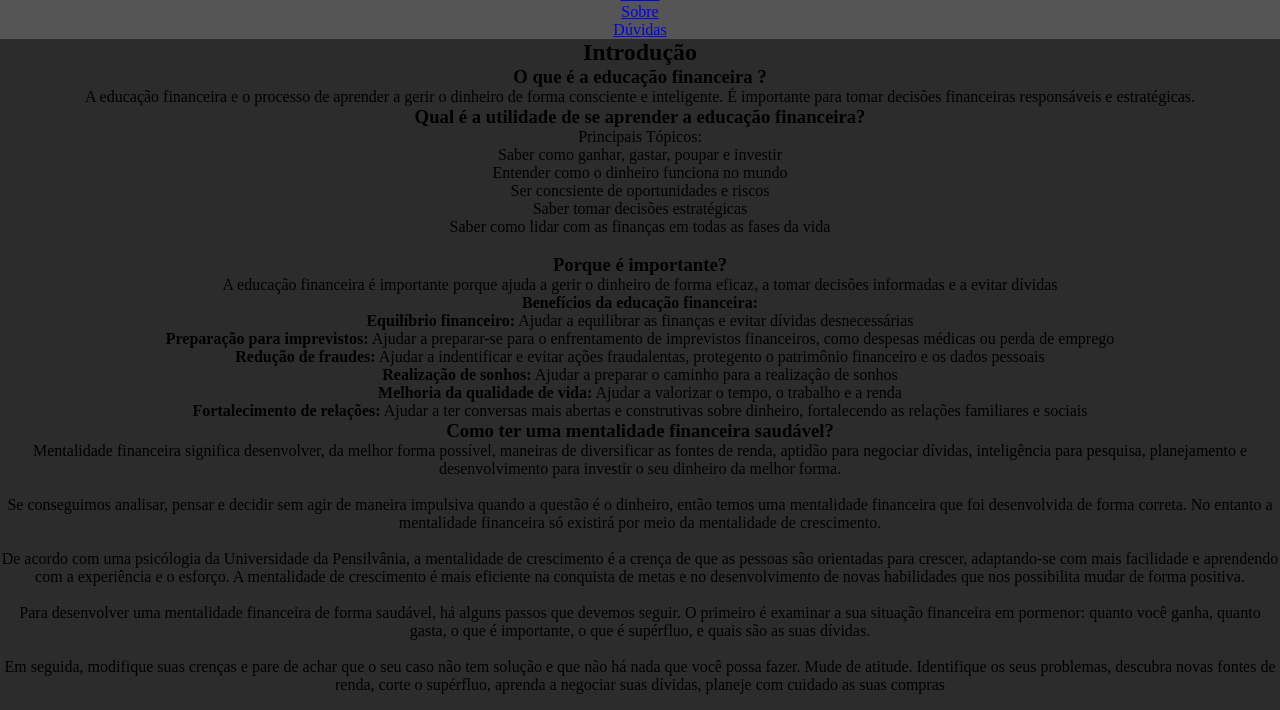
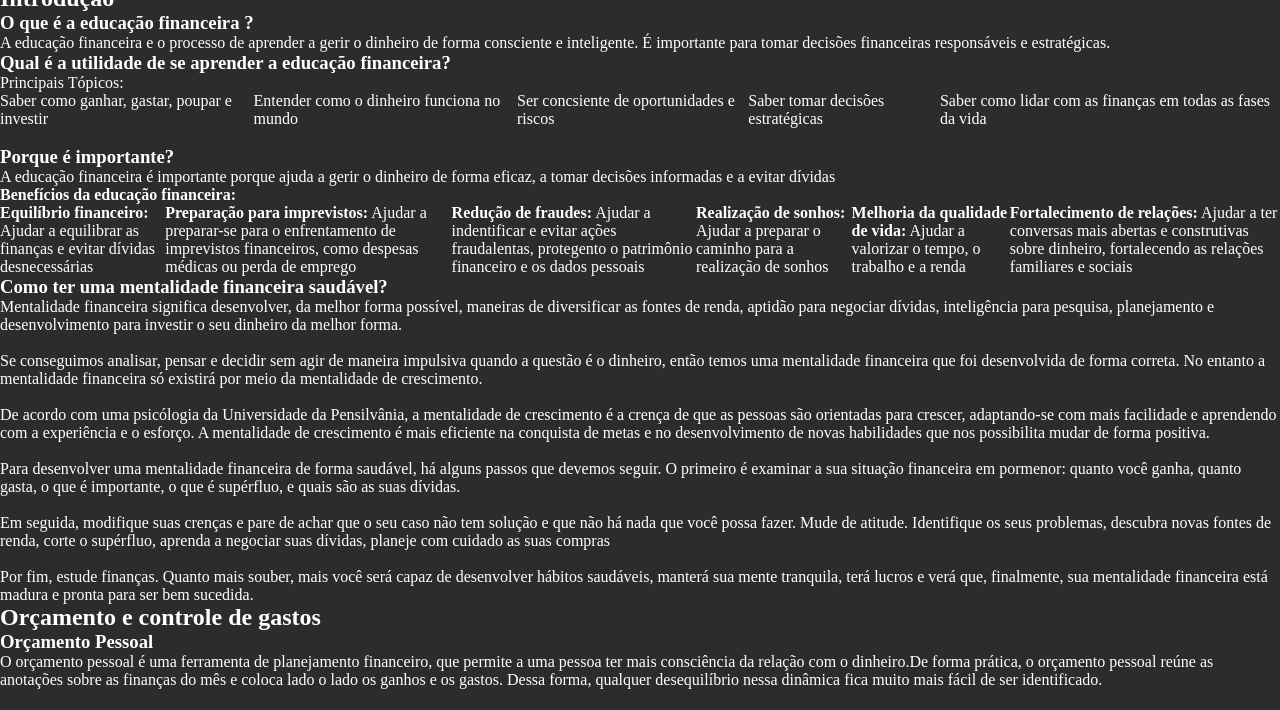
Before and after one commit to wendellcs/hackathon-ctrlyoung, a plain HTML site: page index.html in a window 1280 px wide. Shown: the part 52-762 px from the top of the page. Drawn offline with Linux system fonts and the light colour scheme.

Commit message:
iniciando o css

```diff
--- a/css/style.css
+++ b/css/style.css
@@ -1,21 +1,37 @@
-*{padding: 0; margin: 0; box-sizing: border-box;}
+*{padding: 0; margin: 0; box-sizing: border-box; scroll-behavior: smooth;}
 
 
 body{
     background-color: #2C2C2C;
-    text-align: center;
 }
-header {
+header{
     background-color: #555555;
     color: white;
 }
 
-menu{
-    background-color: #5B5B5B;
-    font-size: 20px;
+main{
+    color: white;
 }
 
 #menu{
     background-color: #555555;
     justify-content: center;
+    display: flex;
+
 }
+
+.nav_bar{
+    margin-left: 50rem;
+}
+
+a{
+
+}
+
+li{
+    list-style: none;
+}
+
+ul{
+    display: flex
+}
```
